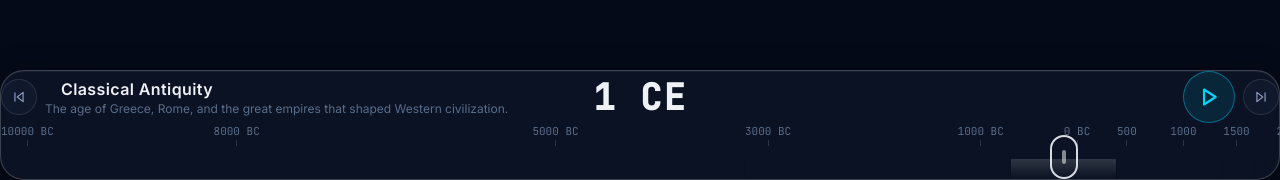
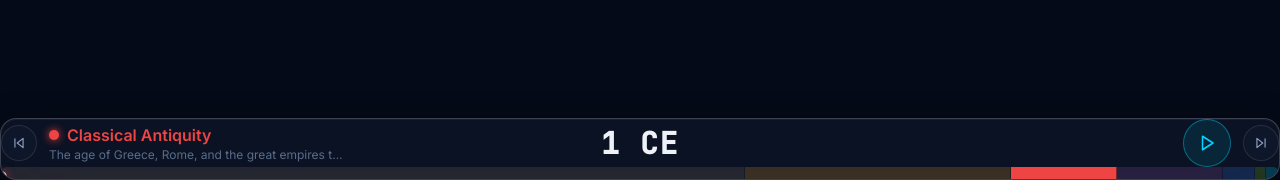
Before and after one commit to gs-imak/time-scroll, a React (Vite) app in the folder frontend/: page /explore/1/1 in a window 1280 px wide. Shown: the part 620-800 px from the top of the page. Built offline with nearby package versions, Linux system fonts and the light colour scheme.

Commit message:
fix: rewrite timeline with simple flex layout — no overflow, proper padding

```diff
--- a/frontend/src/features/timeline/TimelineScrubber.tsx
+++ b/frontend/src/features/timeline/TimelineScrubber.tsx
@@ -1,15 +1,11 @@
 import { useCallback, useRef, useState, useMemo } from 'react';
-import { motion, AnimatePresence } from 'framer-motion';
+import { motion } from 'framer-motion';
 import { Play, Pause, SkipBack, SkipForward } from 'lucide-react';
 import { useTimeStore } from '@/shared/stores/timeStore';
 import { ERAS, MIN_YEAR, MAX_YEAR } from '@/shared/utils/constants';
 import { formatYear } from '@/shared/utils/format';
 import { usePlayback } from './usePlayback';
 import { cn } from '@/shared/utils/cn';
-
-const TICK_YEARS = [
-  -10000, -8000, -5000, -3000, -1000, 0, 500, 1000, 1500, 2000,
-];
 
 export function TimelineScrubber() {
   usePlayback();
@@ -45,21 +41,14 @@ export function TimelineScrubber() {
     return Math.max(0, Math.min(100, ((clientX - rect.left) / rect.width) * 100));
   }, []);
 
-  const handlePointerEvent = useCallback(
+  const onPointerDown = useCallback(
     (e: React.PointerEvent) => {
+      isDragging.current = true;
+      (e.target as HTMLElement).setPointerCapture(e.pointerId);
       const pct = getPercentFromPointer(e.clientX);
       setYear(percentToYear(pct));
     },
     [setYear, getPercentFromPointer, percentToYear]
-  );
-
-  const onPointerDown = useCallback(
-    (e: React.PointerEvent) => {
-      isDragging.current = true;
-      (e.target as HTMLElement).setPointerCapture(e.pointerId);
-      handlePointerEvent(e);
-    },
-    [handlePointerEvent]
   );
 
   const onPointerMove = useCallback(
@@ -69,25 +58,18 @@ export function TimelineScrubber() {
       const pct = getPercentFromPointer(e.clientX);
       setHoverYear(percentToYear(pct));
       setHoverX(e.clientX - rect.left);
-      if (isDragging.current) handlePointerEvent(e);
+      if (isDragging.current) setYear(percentToYear(pct));
     },
-    [handlePointerEvent, getPercentFromPointer, percentToYear]
+    [setYear, getPercentFromPointer, percentToYear]
   );
 
-  const onPointerUp = useCallback(() => {
-    isDragging.current = false;
-  }, []);
-
-  const onPointerLeave = useCallback(() => {
-    setHoverYear(null);
-    isDragging.current = false;
-  }, []);
+  const onPointerUp = useCallback(() => { isDragging.current = false; }, []);
+  const onPointerLeave = useCallback(() => { setHoverYear(null); isDragging.current = false; }, []);
 
   const currentPercent = yearToPercent(currentYear);
 
   const eraSegments = useMemo(
-    () =>
-      ERAS.map(era => ({
+    () => ERAS.map(era => ({
       ...era,
       widthPercent: yearToPercent(era.endYear) - yearToPercent(era.startYear),
       isActive: era.id === currentEra.id,
@@ -95,128 +77,66 @@ export function TimelineScrubber() {
     [currentEra.id, yearToPercent]
   );
 
+  // Get hex color for current era (CSS vars don't work here)
+  const ERA_HEX: Record<string, string> = {
+    prehistory: '#8d7b68', ancient: '#f5a623', classical: '#ef4444',
+    medieval: '#9b59b6', renaissance: '#3b82f6', industrial: '#84cc16', modern: '#00d4ff',
+  };
+  const eraHex = ERA_HEX[currentEra.id] ?? '#ffffff';
+
   return (
     <motion.div
-      className="absolute inset-x-0 bottom-0 z-40"
+      className="absolute inset-x-0 bottom-0 z-40 px-4 pb-4 md:px-6 md:pb-5"
       initial={{ y: 120 }}
       animate={{ y: 0 }}
       transition={{ delay: 0.3, type: 'spring', stiffness: 160, damping: 22 }}
     >
-      <div
-        className={cn(
-          'glass-strong mx-3 mb-5 md:mx-5 md:mb-6',
-          'rounded-[var(--radius-xl)]',
-          'px-4 py-4 pb-6 md:px-6 md:py-5 md:pb-7'
-        )}
-      >
-        {/* ========== ROW 1: Era info / Year / Controls ========== */}
-        <div className="mb-4 flex items-center justify-between gap-3">
-          {/* Left: Era navigation + era info */}
-          <div className="flex min-w-0 flex-1 items-center gap-2">
+      <div className="glass-strong rounded-2xl overflow-hidden">
+        {/* === ROW 1: Era info + Year + Controls === */}
+        <div className="flex items-center justify-between px-5 pt-4 pb-3 md:px-6 md:pt-5 md:pb-4">
+          {/* Left: prev era + era name */}
+          <div className="flex items-center gap-3 min-w-0 flex-1">
             <button
               onClick={prevEra}
-              className={cn(
-                'flex shrink-0 items-center justify-center',
-                'h-9 w-9 rounded-full',
-                'border border-border-subtle bg-elevated/50',
-                'text-text-secondary transition-all duration-200',
-                'hover:border-border-active hover:bg-elevated hover:text-text-primary',
-                'cursor-pointer'
-              )}
+              className="shrink-0 w-9 h-9 rounded-full border border-border-subtle bg-elevated/40 flex items-center justify-center text-text-secondary hover:text-text-primary hover:bg-elevated transition-colors cursor-pointer"
               aria-label="Previous era"
             >
               <SkipBack size={14} />
             </button>
-
-            <div className="min-w-0 flex-1">
+            <div className="min-w-0">
               <div className="flex items-center gap-2">
-                <div
-                  className="h-2 w-2 shrink-0 rounded-full"
-                  style={{
-                    backgroundColor: currentEra.accentColor,
-                    boxShadow: `0 0 8px ${currentEra.accentColor}`,
-                  }}
-                />
-                <span
-                  className="truncate text-sm font-semibold tracking-wide md:text-base"
-                  style={{ color: currentEra.accentColor }}
-                >
-                  {currentEra.name}
-                </span>
+                <div className="w-2.5 h-2.5 shrink-0 rounded-full" style={{ backgroundColor: eraHex, boxShadow: `0 0 8px ${eraHex}` }} />
+                <span className="text-sm font-semibold truncate md:text-base" style={{ color: eraHex }}>{currentEra.name}</span>
               </div>
-              <p className="mt-0.5 hidden truncate text-xs text-text-muted md:block">
-                {currentEra.description}
-              </p>
+              <p className="hidden md:block mt-0.5 text-xs text-text-muted truncate max-w-[300px]">{currentEra.description}</p>
             </div>
           </div>
 
-          {/* Center: Year display */}
-          <div className="flex shrink-0 flex-col items-center">
-            <AnimatePresence mode="popLayout">
-              <motion.span
-                key={formatYear(currentYear)}
-                className={cn(
-                  'font-mono text-3xl font-bold tracking-wider text-text-primary',
-                  'tabular-nums md:text-4xl'
-                )}
-                initial={{ opacity: 0, y: 8 }}
-                animate={{ opacity: 1, y: 0 }}
-                exit={{ opacity: 0, y: -8 }}
-                transition={{ duration: 0.15 }}
-              >
+          {/* Center: Year */}
+          <div className="shrink-0 px-4">
+            <span className="font-mono text-2xl md:text-3xl font-bold tracking-wider text-text-primary tabular-nums">
               {formatYear(currentYear)}
-              </motion.span>
-            </AnimatePresence>
+            </span>
           </div>
 
-          {/* Right: Play/pause + next era */}
-          <div className="flex flex-1 items-center justify-end gap-2">
+          {/* Right: Play + next era */}
+          <div className="flex items-center gap-3 flex-1 justify-end">
             <button
               onClick={togglePlay}
               className={cn(
-                'relative flex shrink-0 items-center justify-center',
-                'h-[52px] w-[52px] rounded-full',
-                'transition-all duration-200 cursor-pointer',
+                'shrink-0 w-12 h-12 rounded-full flex items-center justify-center transition-all cursor-pointer',
                 isPlaying
                   ? 'bg-accent-cyan text-void'
                   : 'border border-accent-cyan/40 bg-accent-cyan/10 text-accent-cyan hover:bg-accent-cyan/20'
               )}
-              style={
-                isPlaying
-                  ? {
-                      boxShadow:
-                        '0 0 24px rgba(0,212,255,0.5), 0 0 60px rgba(0,212,255,0.2), inset 0 1px 0 rgba(255,255,255,0.2)',
-                    }
-                  : undefined
-              }
-              aria-label={isPlaying ? 'Pause playback' : 'Start playback'}
+              style={isPlaying ? { boxShadow: '0 0 20px rgba(0,212,255,0.4)' } : undefined}
+              aria-label={isPlaying ? 'Pause' : 'Play'}
             >
-              {isPlaying && (
-                <span
-                  className="absolute inset-0 rounded-full"
-                  style={{
-                    animation: 'play-pulse 2s ease-out infinite',
-                    border: '2px solid rgba(0,212,255,0.4)',
-                  }}
-                />
-              )}
-              {isPlaying ? (
-                <Pause size={20} strokeWidth={2.5} />
-              ) : (
-                <Play size={20} strokeWidth={2.5} className="ml-0.5" />
-              )}
+              {isPlaying ? <Pause size={18} /> : <Play size={18} className="ml-0.5" />}
             </button>
-
             <button
               onClick={nextEra}
-              className={cn(
-                'flex shrink-0 items-center justify-center',
-                'h-9 w-9 rounded-full',
-                'border border-border-subtle bg-elevated/50',
-                'text-text-secondary transition-all duration-200',
-                'hover:border-border-active hover:bg-elevated hover:text-text-primary',
-                'cursor-pointer'
-              )}
+              className="shrink-0 w-9 h-9 rounded-full border border-border-subtle bg-elevated/40 flex items-center justify-center text-text-secondary hover:text-text-primary hover:bg-elevated transition-colors cursor-pointer"
               aria-label="Next era"
             >
               <SkipForward size={14} />
@@ -224,18 +144,17 @@ export function TimelineScrubber() {
           </div>
         </div>
 
-        {/* ========== ROW 2: Scrubber Track ========== */}
+        {/* === ROW 2: Scrubber track === */}
         <div
           ref={trackRef}
-          className="group relative cursor-pointer touch-none select-none"
-          style={{ height: 56 }}
+          className="relative px-5 pb-5 pt-1 md:px-6 md:pb-6 cursor-pointer touch-none select-none"
           onPointerDown={onPointerDown}
           onPointerMove={onPointerMove}
           onPointerUp={onPointerUp}
           onPointerCancel={onPointerUp}
           onPointerLeave={onPointerLeave}
           role="slider"
-          aria-label="Timeline scrubber"
+          aria-label="Timeline"
           aria-valuemin={MIN_YEAR}
           aria-valuemax={MAX_YEAR}
           aria-valuenow={currentYear}
@@ -243,127 +162,49 @@ export function TimelineScrubber() {
           tabIndex={0}
         >
           {/* Hover tooltip */}
-          <AnimatePresence>
           {hoverYear !== null && !isDragging.current && (
-              <motion.div
-                className="pointer-events-none absolute z-10"
-                style={{ left: hoverX, top: -4, transform: 'translateX(-50%)' }}
-                initial={{ opacity: 0, y: 4 }}
-                animate={{ opacity: 1, y: 0 }}
-                exit={{ opacity: 0, y: 4 }}
-                transition={{ duration: 0.1 }}
+            <div
+              className="absolute top-[-4px] pointer-events-none z-10"
+              style={{ left: `calc(${(hoverX / (trackRef.current?.clientWidth ?? 1)) * 100}% + 20px)`, transform: 'translateX(-50%)' }}
             >
-                <div
-                  className={cn(
-                    'glass-light rounded-[var(--radius-sm)]',
-                    'px-2.5 py-1 font-mono text-xs tabular-nums text-text-secondary'
-                  )}
-                >
+              <div className="glass-light rounded-md px-2 py-0.5 text-[10px] font-mono tabular-nums text-text-secondary whitespace-nowrap">
                 {formatYear(hoverYear)}
               </div>
-              </motion.div>
+            </div>
           )}
-          </AnimatePresence>
 
-          {/* Tick marks — positioned above the track */}
-          <div className="absolute inset-x-0 top-0 h-5">
-            {TICK_YEARS.map(year => {
-              const pct = yearToPercent(year);
-              return (
-                <div
-                  key={year}
-                  className="pointer-events-none absolute top-0 flex flex-col items-center"
-                  style={{ left: `${pct}%` }}
-                >
-                  <span className="mb-0.5 font-mono text-[11px] tabular-nums text-text-muted">
-                    {year <= 0 ? `${Math.abs(year)} BC` : year}
-                  </span>
-                  <div className="h-1.5 w-px bg-text-muted/40" />
-                </div>
-              );
-            })}
-          </div>
-
-          {/* Era-colored segment bars */}
-          <div className="absolute inset-x-0 bottom-0 flex h-5 overflow-hidden rounded-full">
+          {/* Era segment track */}
+          <div className="flex h-3 rounded-full overflow-hidden">
             {eraSegments.map((era, i) => (
               <div
                 key={era.id}
-                className="relative h-full transition-opacity duration-300"
+                className="h-full transition-opacity duration-300 relative"
                 style={{
                   width: `${era.widthPercent}%`,
-                  backgroundColor: era.accentColor,
+                  backgroundColor: ERA_HEX[era.id],
                   opacity: era.isActive ? 1 : 0.2,
-                  borderRight:
-                    i < eraSegments.length - 1
-                      ? '1px solid rgba(5,10,24,0.6)'
-                      : undefined,
-                }}
-              >
-                {era.isActive && (
-                  <div
-                    className="absolute inset-0"
-                    style={{
-                      background: `linear-gradient(180deg, rgba(255,255,255,0.15) 0%, transparent 100%)`,
+                  borderRight: i < eraSegments.length - 1 ? '1px solid rgba(5,10,24,0.5)' : undefined,
                 }}
               />
-                )}
-              </div>
             ))}
           </div>
 
-          {/* Filled progress overlay */}
+          {/* Thumb */}
           <div
-            className="pointer-events-none absolute inset-x-0 bottom-0 h-5 rounded-full"
+            className="absolute top-1 pointer-events-none"
+            style={{ left: `calc(${currentPercent}% * (1 - 40px / ${trackRef.current?.clientWidth ?? 1000}) + 20px)` }}
+          >
+            <div
+              className="w-3 h-5 -translate-x-1/2 rounded-full border-2"
               style={{
-              width: `${currentPercent}%`,
-              background: `linear-gradient(90deg, transparent 0%, ${currentEra.accentColor}30 60%, ${currentEra.accentColor}50 100%)`,
+                backgroundColor: eraHex,
+                borderColor: 'rgba(238,242,247,0.85)',
+                boxShadow: `0 0 10px ${eraHex}80, 0 1px 4px rgba(0,0,0,0.4)`,
               }}
             />
-
-          {/* Scrubber thumb */}
-          <div
-            className="pointer-events-none absolute bottom-0"
-            style={{
-              left: `${currentPercent}%`,
-              transform: 'translateX(-50%)',
-            }}
-          >
-            {/* Vertical connector line from tick area to thumb */}
-            <div
-              className="absolute left-1/2 -translate-x-1/2"
-              style={{
-                top: -18,
-                width: 2,
-                height: 18,
-                background: `linear-gradient(180deg, transparent, ${currentEra.accentColor}90)`,
-              }}
-            />
-            {/* Thumb capsule */}
-            <div
-              className="relative flex items-center justify-center rounded-full"
-              style={{
-                width: 28,
-                height: 44,
-                background: `linear-gradient(180deg, ${currentEra.accentColor}, ${currentEra.accentColor}bb)`,
-                border: '2.5px solid rgba(238,242,247,0.9)',
-                boxShadow: `0 0 20px ${currentEra.accentColor}80, 0 0 48px ${currentEra.accentColor}30, 0 2px 8px rgba(0,0,0,0.5)`,
-                marginBottom: 0,
-              }}
-            >
-              <div className="h-3.5 w-1 rounded-full bg-white/50" />
           </div>
         </div>
       </div>
-      </div>
-
-      {/* Pulse animation for play button */}
-      <style>{`
-        @keyframes play-pulse {
-          0% { transform: scale(1); opacity: 0.6; }
-          100% { transform: scale(1.6); opacity: 0; }
-        }
-      `}</style>
     </motion.div>
   );
 }
```
Lines whose indentation alone changed are shown as unchanged.
